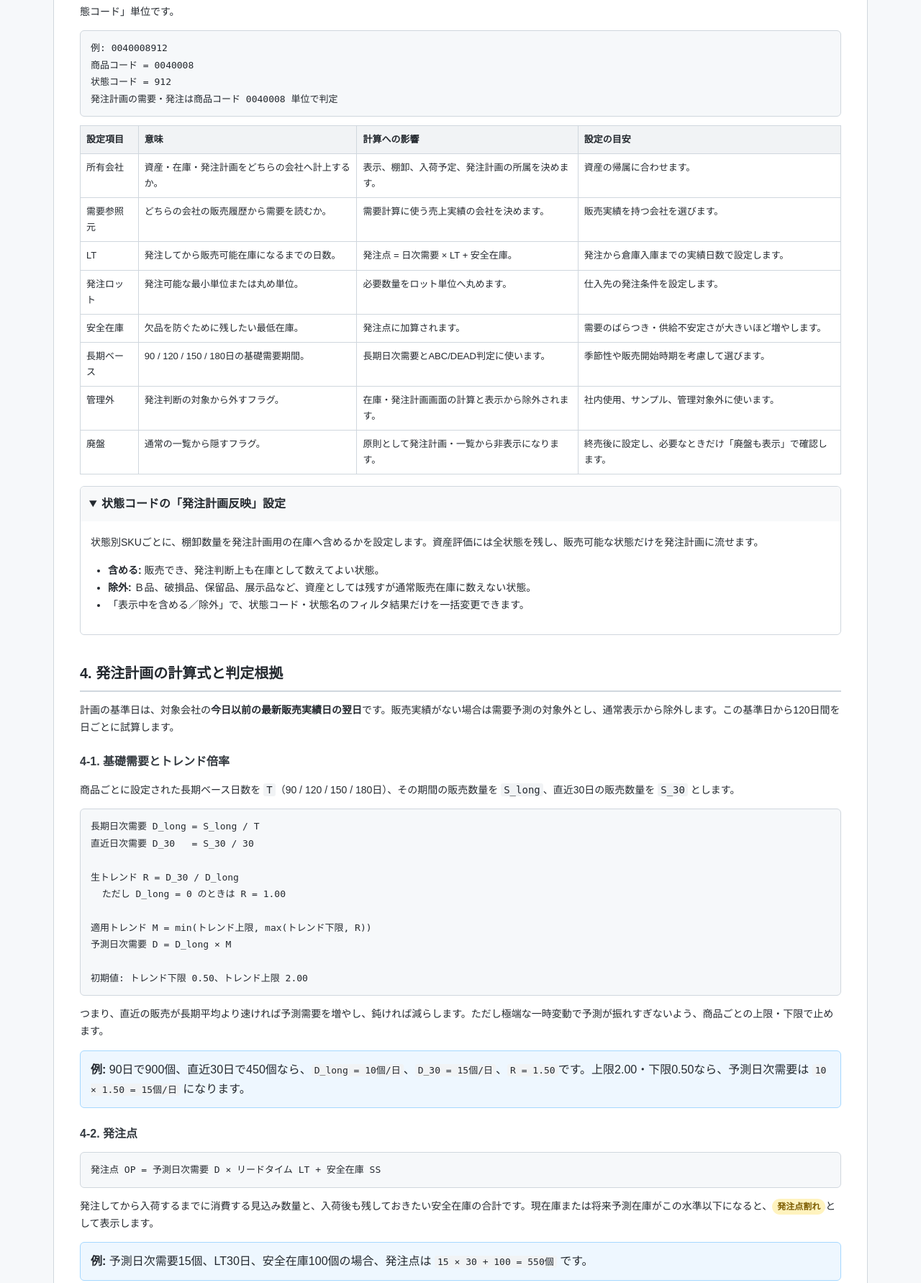
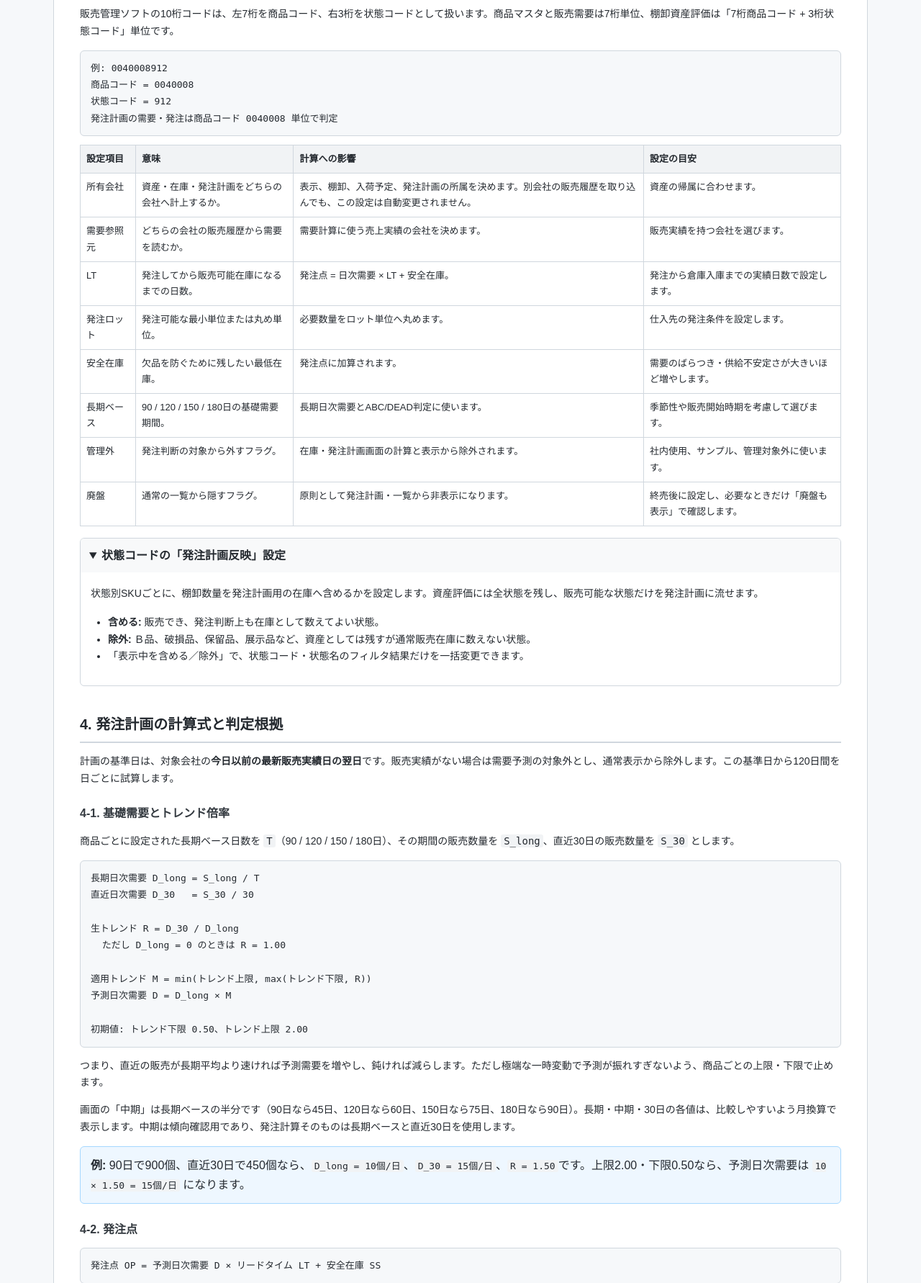
Before and after one commit to rohirino/ordering_plan, a Django app: page /guide/ in a window 1280 px wide. Shown: the part 1400-3182 px from the top of the page at 72% size. Run offline with Django 5.2, Linux system fonts and the light colour scheme.

Commit message:
Update planning labels and valuation rounding

```diff
--- a/inventory/templates/inventory/dashboard.html
+++ b/inventory/templates/inventory/dashboard.html
@@ -287,7 +287,7 @@
                     <th style="padding: 10px; background-color: #fff3cd; text-align: center;" colspan="120">在庫予測推移タイムライン（未来120日間）</th>
                 </tr>
                 <tr>
-                    <th style="padding: 6px; font-size: 12px; background-color: #fafdff; color: #0056b3;">長期 / 60日 / 30日</th>
+                    <th style="padding: 6px; font-size: 12px; background-color: #fafdff; color: #0056b3;">長期 / 中期 / 30日</th>
                     <th style="padding: 6px; font-size: 12px; background-color: #cccccc; text-align: center; font-weight: bold; color: #111;">対応</th>
                     {% for d in date_list %}<th class="timeline-heading" style="padding: 4px; font-size: 10px; text-align: center; background-color: #fff9e6;">{{ d|date:"m/d" }}</th>{% endfor %}
                 </tr>
@@ -357,7 +357,7 @@
                     <td class="metric-stack">
                         <div class="metric-grid">
                             <div class="metric-row" style="background-color: #f2f7ff;"><span class="metric-label">長期<span class="trend-days-pill">{{ item.product.trend_days }}日</span></span><span class="metric-value" style="color: #0056b3;">{{ item.demand_long_display }}</span></div>
-                            <div class="metric-row"><span class="metric-label">60日</span><span class="metric-value" style="color: #666;">{{ item.demand_60 }}</span></div>
+                            <div class="metric-row"><span class="metric-label">中期<span class="trend-days-pill">{{ item.mid_days }}日</span></span><span class="metric-value" style="color: #666;">{{ item.demand_mid }}</span></div>
                             <div class="metric-row"><span class="metric-label">30日</span><span class="metric-value" style="color: #666;">{{ item.demand_30 }}</span></div>
                         </div>
                     </td>
--- a/inventory/templates/inventory/guide.html
+++ b/inventory/templates/inventory/guide.html
@@ -73,7 +73,7 @@
             <div class="step"><strong>5. 販売在庫だけを反映</strong>状態ごとの反映可否を確認して、棚卸数量を発注計画用在庫へ反映します。</div>
             <div class="step"><strong>6. 計画を確認</strong>120日先までの在庫推移、発注点割れ、欠品リスクを確認して発注計画を作成します。</div>
         </div>
-        <div class="note"><strong>会社の切替:</strong> 日本育児とペットセレクトは商品・販売履歴・棚卸資産・入荷予定を会社単位で保持します。状態コード <code>400</code>、<code>401</code>、<code>404</code> は、棚卸CSV取込時にペットセレクト資産として自動登録されます。</div>
+        <div class="note"><strong>会社の切替:</strong> 商品コードと商品名は両社で共通利用します。一方で、商品マスタの「所有会社」は資産在庫・入荷予定・発注計画の帰属を、販売履歴の「会社」は売上実績の帰属を表します。状態コード <code>400</code>、<code>401</code>、<code>404</code> は、棚卸CSV取込時にペットセレクト資産として自動登録されます。</div>
 
         <h2 id="dashboards">2. Dashboardごとの役割</h2>
         <table>
@@ -96,7 +96,7 @@
 
         <table>
             <tr><th>設定項目</th><th>意味</th><th>計算への影響</th><th>設定の目安</th></tr>
-            <tr><td>所有会社</td><td>資産・在庫・発注計画をどちらの会社へ計上するか。</td><td>表示、棚卸、入荷予定、発注計画の所属を決めます。</td><td>資産の帰属に合わせます。</td></tr>
+            <tr><td>所有会社</td><td>資産・在庫・発注計画をどちらの会社へ計上するか。</td><td>表示、棚卸、入荷予定、発注計画の所属を決めます。別会社の販売履歴を取り込んでも、この設定は自動変更されません。</td><td>資産の帰属に合わせます。</td></tr>
             <tr><td>需要参照元</td><td>どちらの会社の販売履歴から需要を読むか。</td><td>需要計算に使う売上実績の会社を決めます。</td><td>販売実績を持つ会社を選びます。</td></tr>
             <tr><td>LT</td><td>発注してから販売可能在庫になるまでの日数。</td><td>発注点 = 日次需要 × LT + 安全在庫。</td><td>発注から倉庫入庫までの実績日数で設定します。</td></tr>
             <tr><td>発注ロット</td><td>発注可能な最小単位または丸め単位。</td><td>必要数量をロット単位へ丸めます。</td><td>仕入先の発注条件を設定します。</td></tr>
@@ -134,6 +134,7 @@
 
 初期値: トレンド下限 0.50、トレンド上限 2.00</div>
         <p>つまり、直近の販売が長期平均より速ければ予測需要を増やし、鈍ければ減らします。ただし極端な一時変動で予測が振れすぎないよう、商品ごとの上限・下限で止めます。</p>
+        <p>画面の「中期」は長期ベースの半分です（90日なら45日、120日なら60日、150日なら75日、180日なら90日）。長期・中期・30日の各値は、比較しやすいよう月換算で表示します。中期は傾向確認用であり、発注計算そのものは長期ベースと直近30日を使用します。</p>
         <div class="note"><strong>例:</strong> 90日で900個、直近30日で450個なら、<code>D_long = 10個/日</code>、<code>D_30 = 15個/日</code>、<code>R = 1.50</code>です。上限2.00・下限0.50なら、予測日次需要は <code>10 × 1.50 = 15個/日</code> になります。</div>
 
         <h3>4-2. 発注点</h3>
@@ -183,7 +184,7 @@
 商品別在庫金額           = 状態別・倉庫別在庫金額の合計
 倉庫別在庫金額           = その倉庫に属する明細の合計</div>
         <p>同じ商品でも状態コードが異なれば、原価・数量・在庫金額を別々に保持します。棚卸日ごとの原価は履歴として残るため、月ごとの評価額推移を追えます。</p>
-        <p>棚卸CSVの雛形では、<strong>状態別評価原価</strong>に、状態付き10桁コードごとの評価原価を円単位で入力します。元表の移動平均原価に小数がある場合は、CSV作成時に四捨五入して入力します。</p>
+        <p>棚卸CSVの雛形では、<strong>状態別評価原価</strong>に、状態付き10桁コードごとの評価原価を円単位で入力します。元表の移動平均原価に小数がある場合は、取込時に四捨五入して円単位にします。</p>
 
         <h3>棚卸CSVから発注計画へ反映する手順</h3>
         <ol class="checklist">
@@ -202,7 +203,7 @@
         <table>
             <tr><th>対象</th><th>取込の単位</th><th>重複時の扱い</th><th>確認場所</th></tr>
             <tr><td>商品マスタ</td><td>商品コード7桁</td><td>同じコードは商品・パラメータを更新。</td><td>商品マスタ登録の一覧と取込ログ。</td></tr>
-            <tr><td>日次販売履歴</td><td>会社、伝票日付、得意先コード、商品コード7桁、区分</td><td>同じキーは数量・税抜金額・粗利金額を更新。商品未登録は商品マスタへ自動登録。</td><td>元の販売管理ソフトCSVは余計な列を含んだまま取り込めます。商品マスタは両社で共通利用し、販売会社は販売履歴側で区別します。日付不正などは「スキップCSV」で理由付き明細を出力できます。</td></tr>
+            <tr><td>日次販売履歴</td><td>会社、伝票日付、得意先コード、商品コード7桁、区分</td><td>同じキーは数量・税抜金額・粗利金額を更新。商品未登録は商品マスタへ自動登録。</td><td>元の販売管理ソフトCSVは余計な列を含んだまま取り込めます。別会社が所有する共通商品でも販売履歴は登録できます。資産の帰属と発注計画の需要参照元は、商品マスタの「所有会社」「需要参照元」で確認します。日付不正などは「スキップCSV」で理由付き明細を出力できます。</td></tr>
             <tr><td>入荷予定</td><td>商品コード、入荷日、確度</td><td>CSV取込は両社の入荷予定を商品コードで自動振分して洗替。</td><td>入荷予定・発注残の一覧と取込ログ。</td></tr>
             <tr><td>棚卸資産評価</td><td>棚卸日、商品7桁、状態3桁、倉庫、所有会社</td><td>同じ棚卸日・会社の明細をCSV内容で更新。</td><td>棚卸資産評価の明細と取込ログ。</td></tr>
             <tr><td>状態マスタ</td><td>状態コード3桁</td><td>同じ状態コードは状態名を更新し、既存明細の状態名にも反映。</td><td>商品マスタ登録の状態コードマスタ。</td></tr>
@@ -212,7 +213,7 @@
             <div class="details-body">
                 <ul>
                     <li>各Dashboardの「取込ログを確認する」で、成功・警告・失敗、対象件数、エラー例を確認します。</li>
-                    <li>商品未登録、日付形式不正、数量形式不正などは警告として残ります。警告がある場合は件数と明細を確認します。</li>
+                    <li>販売履歴の商品未登録は商品マスタへ自動登録されます。日付・得意先コード・商品コードの不足または形式不正など、登録できない明細は警告として残ります。</li>
                     <li>販売管理ソフトの売上明細は、先頭のタイトル行があっても、伝票日付・商品名・数量を含むヘッダ行を自動で探します。</li>
                     <li>入荷予定CSVは、会社で分けずに両社混在の全件ファイルを一度取り込みます。片方だけのファイルを洗替すると、もう片方の予定も消えるため注意します。</li>
                 </ul>
@@ -222,7 +223,7 @@
         <h2 id="operations">7. 日次・月次の実務チェックリスト</h2>
         <h3>日次または週次</h3>
         <ol class="checklist">
-            <li>日次販売履歴に最新の売上明細CSVを取り込み、取込ログで警告件数を確認します。警告があれば「スキップCSV」で未登録商品やその他スキップの理由を確認します。</li>
+            <li>日次販売履歴に最新の売上明細CSVを取り込み、取込ログで警告件数を確認します。警告があれば「スキップCSV」で日付・得意先コード・商品コードなどのスキップ理由を確認します。</li>
             <li>入荷予定・発注残に最新の到着予定表を取り込み、未登録商品・日付不正がないか確認します。</li>
             <li>在庫・発注計画で、<span class="badge alert">欠品リスク</span>、<span class="badge warn">発注点割れ</span>、DEAD商品を確認します。</li>
             <li>必要な商品だけ「発注」を実行し、計画中一覧を確認後に発注済へ進めます。</li>
--- a/inventory/views.py
+++ b/inventory/views.py
@@ -267,11 +267,12 @@ def planning_dashboard(request):
     show_discontinued = request.GET.get('show_discontinued') == '1'
     base_date = _get_planning_base_date(current_company)
     thirty_days_ago = base_date - timedelta(days=30)
-    sixty_days_ago = base_date - timedelta(days=60)
     long_check_date = base_date - timedelta(days=months_val * 30)
     sales_summary = SalesHistory.objects.filter(sold_date__gte=base_date - timedelta(days=180), sold_date__lte=base_date).values('product_id', 'company').annotate(
         sum_30=Sum(Case(When(sold_date__gte=thirty_days_ago, then='quantity'), default=0, output_field=IntegerField())),
-        sum_60=Sum(Case(When(sold_date__gte=sixty_days_ago, then='quantity'), default=0, output_field=IntegerField())),
+        sum_45=Sum(Case(When(sold_date__gte=base_date - timedelta(days=45), then='quantity'), default=0, output_field=IntegerField())),
+        sum_60=Sum(Case(When(sold_date__gte=base_date - timedelta(days=60), then='quantity'), default=0, output_field=IntegerField())),
+        sum_75=Sum(Case(When(sold_date__gte=base_date - timedelta(days=75), then='quantity'), default=0, output_field=IntegerField())),
         sum_90=Sum(Case(When(sold_date__gte=base_date - timedelta(days=90), then='quantity'), default=0, output_field=IntegerField())),
         sum_120=Sum(Case(When(sold_date__gte=base_date - timedelta(days=120), then='quantity'), default=0, output_field=IntegerField())),
         sum_150=Sum(Case(When(sold_date__gte=base_date - timedelta(days=150), then='quantity'), default=0, output_field=IntegerField())),
@@ -346,8 +347,10 @@ def planning_dashboard(request):
     visible_inventories = []
     for item in page_obj:
         pid = item.product.id; pcode = item.product.code
-        sales_data = sales_map_select.get(pid, {'sum_30': 0, 'sum_60': 0, 'sum_90': 0, 'sum_120': 0, 'sum_150': 0, 'sum_180': 0, 'sum_long': 0}) if item.product.demand_source == 'SELECT' else sales_map_ikuji.get(pid, {'sum_30': 0, 'sum_60': 0, 'sum_90': 0, 'sum_120': 0, 'sum_150': 0, 'sum_180': 0, 'sum_long': 0})
-        item.demand_30 = round(sales_data['sum_30'] / 1, 1); item.demand_60 = round(sales_data['sum_60'] / 2, 1)
+        sales_data = sales_map_select.get(pid, {'sum_30': 0, 'sum_45': 0, 'sum_60': 0, 'sum_75': 0, 'sum_90': 0, 'sum_120': 0, 'sum_150': 0, 'sum_180': 0, 'sum_long': 0}) if item.product.demand_source == 'SELECT' else sales_map_ikuji.get(pid, {'sum_30': 0, 'sum_45': 0, 'sum_60': 0, 'sum_75': 0, 'sum_90': 0, 'sum_120': 0, 'sum_150': 0, 'sum_180': 0, 'sum_long': 0})
+        item.demand_30 = round(sales_data['sum_30'], 1)
+        item.mid_days = (item.product.trend_days if item.product.trend_days in [90, 120, 150, 180] else 90) // 2
+        item.demand_mid = round((sales_data.get(f'sum_{item.mid_days}', 0) or 0) * 30 / item.mid_days, 1)
         tdays = item.product.trend_days
         total_long_sales = sales_data['sum_120'] if tdays == 120 else sales_data['sum_150'] if tdays == 150 else sales_data['sum_180'] if tdays == 180 else sales_data['sum_90']
         if tdays not in [120, 150, 180]: tdays = 90
@@ -907,15 +910,33 @@ def bulk_create_order_plan(request):
         messages.warning(request, "商品が選択されていません。")
         return redirect('/?current_company=' + current_company)
     base_date = _get_planning_base_date(current_company); future_end_date = base_date + timedelta(days=120)
-    sales_summary = SalesHistory.objects.filter(sold_date__gte=base_date - timedelta(days=180), sold_date__lte=base_date).values('product_id', 'company').annotate(sum_30=Sum(Case(When(sold_date__gte=base_date-timedelta(days=30), then='quantity'), default=0, output_field=IntegerField())), sum_long=Sum(Case(When(sold_date__gte=base_date-timedelta(days=90), then='quantity'), default=0, output_field=IntegerField())))
+    products = list(Product.objects.filter(id__in=selected_pids, owner_company=current_company))
+    if not products:
+        messages.warning(request, "選択した商品は現在の会社の発注対象ではありません。")
+        return redirect('/?current_company=' + current_company)
+
+    # 商品ごとの長期ベース日数に合わせて、90〜180日の集計から必要な販売数を選ぶ。
+    sales_summary = SalesHistory.objects.filter(sold_date__gte=base_date - timedelta(days=180), sold_date__lte=base_date).values('product_id', 'company').annotate(
+        sum_30=Sum(Case(When(sold_date__gte=base_date-timedelta(days=30), then='quantity'), default=0, output_field=IntegerField())),
+        sum_90=Sum(Case(When(sold_date__gte=base_date-timedelta(days=90), then='quantity'), default=0, output_field=IntegerField())),
+        sum_120=Sum(Case(When(sold_date__gte=base_date-timedelta(days=120), then='quantity'), default=0, output_field=IntegerField())),
+        sum_150=Sum(Case(When(sold_date__gte=base_date-timedelta(days=150), then='quantity'), default=0, output_field=IntegerField())),
+        sum_180=Sum(Case(When(sold_date__gte=base_date-timedelta(days=180), then='quantity'), default=0, output_field=IntegerField())),
+    )
+    products_by_id = {product.id: product for product in products}
     s_map_ikuji, s_map_select = {}, {}
     for item in sales_summary:
+        product = products_by_id.get(item['product_id'])
+        if not product:
+            continue
+        trend_days = product.trend_days if product.trend_days in [90, 120, 150, 180] else 90
+        item['sum_long'] = item.get(f'sum_{trend_days}', 0) or 0
         if item['company'] == 'IKUJI': s_map_ikuji[item['product_id']] = item
         else: s_map_select[item['product_id']] = item
     ship_map, arr_map = {}, {}
     for s in ShipmentSchedule.objects.filter(shipment_date__gte=base_date, shipment_date__lte=future_end_date): ship_map.setdefault(s.product_id, {})[s.shipment_date] = ship_map.setdefault(s.product_id, {}).get(s.shipment_date, 0) + s.quantity
     arr_map = _build_arrival_map(ArrivalSchedule.objects.filter(arrival_date__gte=base_date, arrival_date__lte=future_end_date))
-    products = Product.objects.filter(id__in=selected_pids); inventories = {inv.product_id: inv for inv in Inventory.objects.filter(product_id__in=selected_pids)}
+    inventories = {inv.product_id: inv for inv in Inventory.objects.filter(product_id__in=products_by_id)}
     success_cnt = 0
     for p in products:
         inv = inventories.get(p.id)
```
Also changed, not shown: inventory/tests.py (+64 -0 lines), inventory/valuation_service.py (+15 -1 lines).
